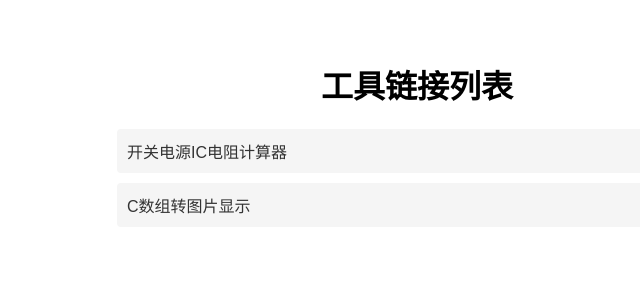
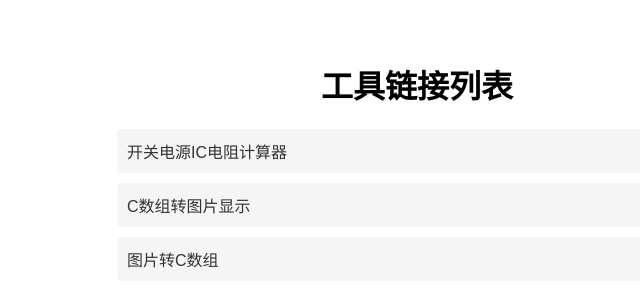
Before and after one commit to sqlcn/utils, a plain HTML site: page index.html in a window 1280 px wide. Shown: the whole page, without its empty margins (223-863 px from the left). Drawn offline with Linux system fonts and the light colour scheme.

Commit message:
feat: 在导航菜单中添加图片转C数组链接
在index.html的导航菜单中添加了指向图片转C数组工具的链接，以方便用户快速访问该功能

```diff
--- a/index.html
+++ b/index.html
@@ -51,6 +51,7 @@
         <ul>
             <li><a href="dc-dc-convert.html">开关电源IC电阻计算器</a></li>
             <li><a href="c2pixel.html">C数组转图片显示</a></li>
+            <li><a href="https://javl.github.io/image2cpp/">图片转C数组</a></li>
         </ul>
     </div>
 </body>
```
